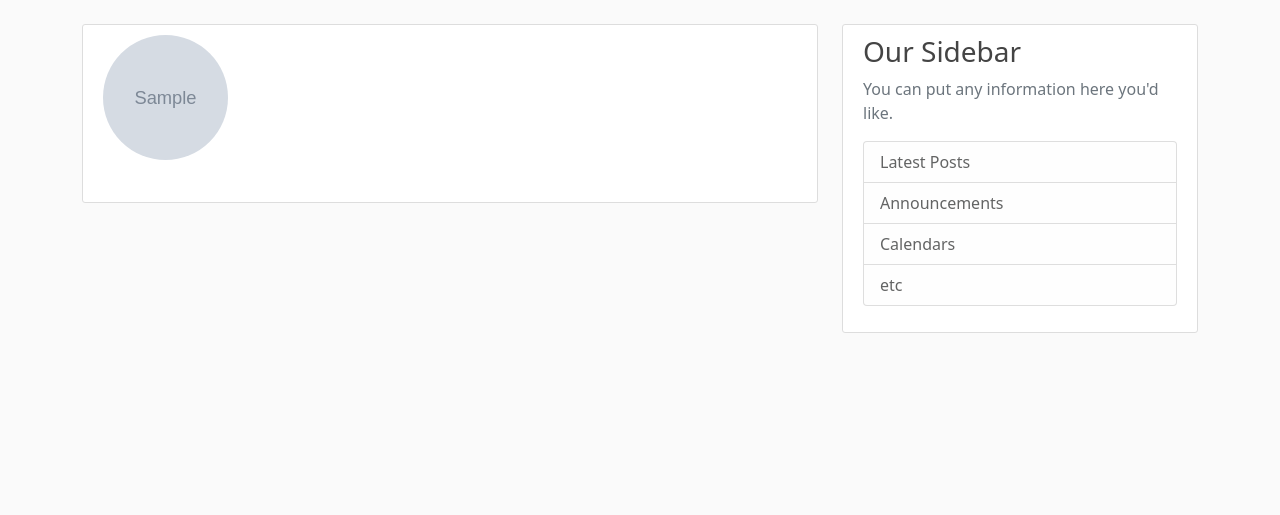
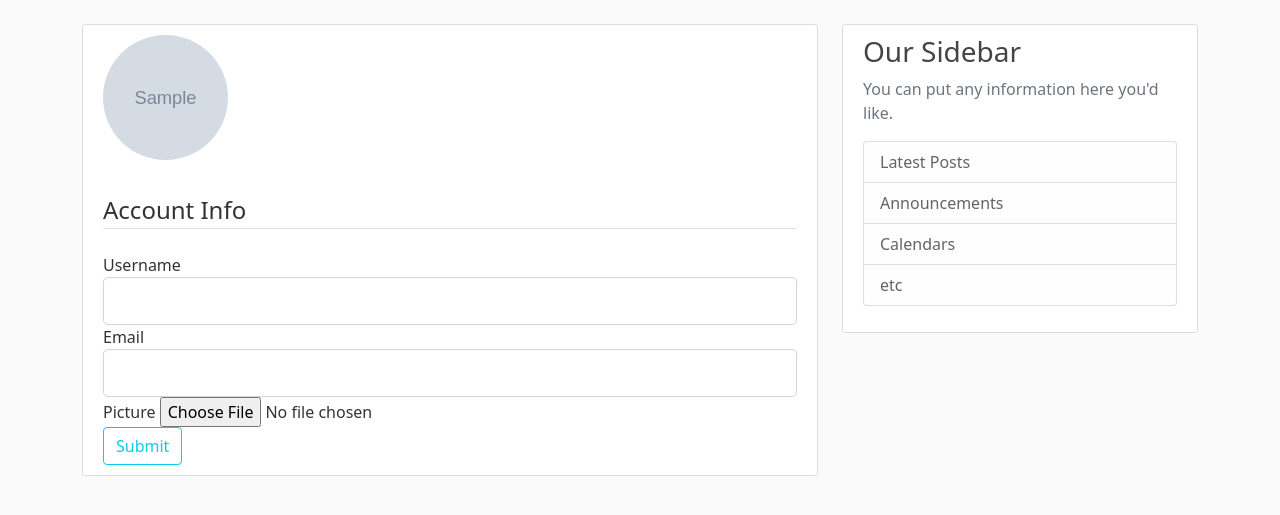
Before and after one commit to ManishVerma16/Flask_Learning, a Flask app: template flaskblog_env/flaskblog/templates/account.html in a window 1280 px wide. Shown: the part 56-571 px from the top of the page. Run offline with Flask 2, Linux system fonts and the light colour scheme; the template is opened without the code that fills it: most values are stand-ins (such as "Sample title", 1, 10 or a date in 2020); grey boxes marked "Sample" are stand-in pictures; form fields are guessed from the names that the template uses.

Commit message:
account page updated with update form part

```diff
--- a/flaskblog_env/flaskblog/templates/account.html
+++ b/flaskblog_env/flaskblog/templates/account.html
@@ -9,5 +9,52 @@
           </div>
         </div>
         <!-- FORM HERE -->
+        <form action="", method="POST", enctype="multipart/form-data">  <!-- enctpye is for image part -->
+                {{ form.hidden_tag() }}
+                <fieldset class="form-group">
+                    <legend class="border-bottom mb-4">Account Info</legend>
+                    <div class="form-group">
+                        {{ form.username.label(class='form-control-label') }}
+
+                        {% if form.username.errors %}
+                            {{ form.username(class='form-control form-control-lg is-invalid') }}
+                            <div class="invalid-feedback">
+                                {% for error in form.username.errors %}
+                                    <span>{{ error }}</span>
+                                {% endfor %}
+                            </div>
+                        {% else %}
+                            {{ form.username(class='form-control form-control-lg') }}
+                        {%endif%}
+
+                    </div>
+                    <div class="form-group">
+                        {{ form.email.label(class='form-control-label') }}
+                        {% if form.email.errors %}
+                            {{ form.email(class='form-control form-control-lg is-invalid') }}
+                            <div class="invalid-feedback">
+                                {% for error in form.email.errors %}
+                                    <span>{{ error }}</span>
+                                {% endfor %}
+                            </div>
+                        {% else %}
+                            {{ form.email(class='form-control form-control-lg') }}
+                        {%endif%}
+                    </div>
+                    <div class="form-group">
+                        {{ form.picture.label() }}
+                        {{ form.picture(class='form-control-file') }}
+                        {% if form.picture.errors %}
+                            {% for error in form.picture.errors %}
+                                <span class="text-danger">{{ error }}</span><br/>
+                            {% endfor %}
+                        {% endif %}
+                    </div>
+
+                </fieldset>
+                <div class="form-group">
+                    {{ form.submit(class='btn btn-outline-info') }}
+                </div>
+            </form>
       </div>
 {% endblock content %}
```
